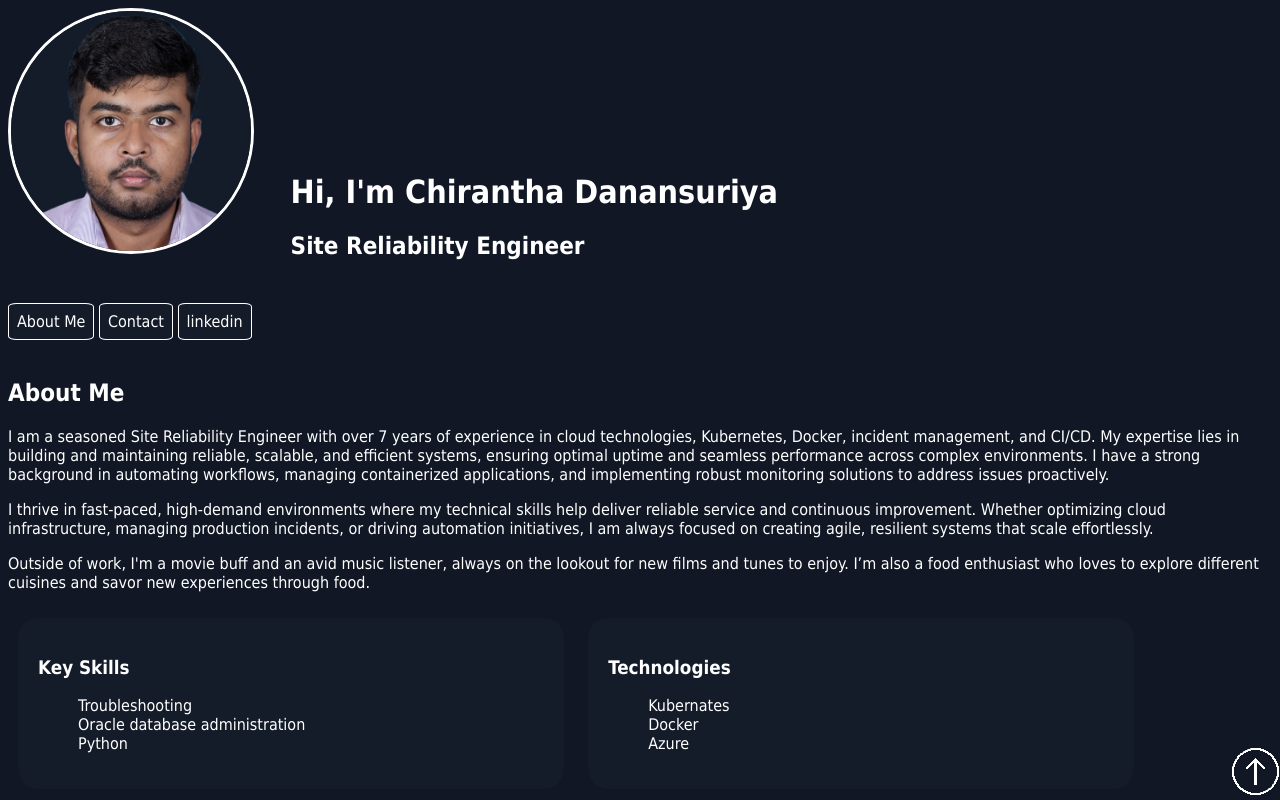
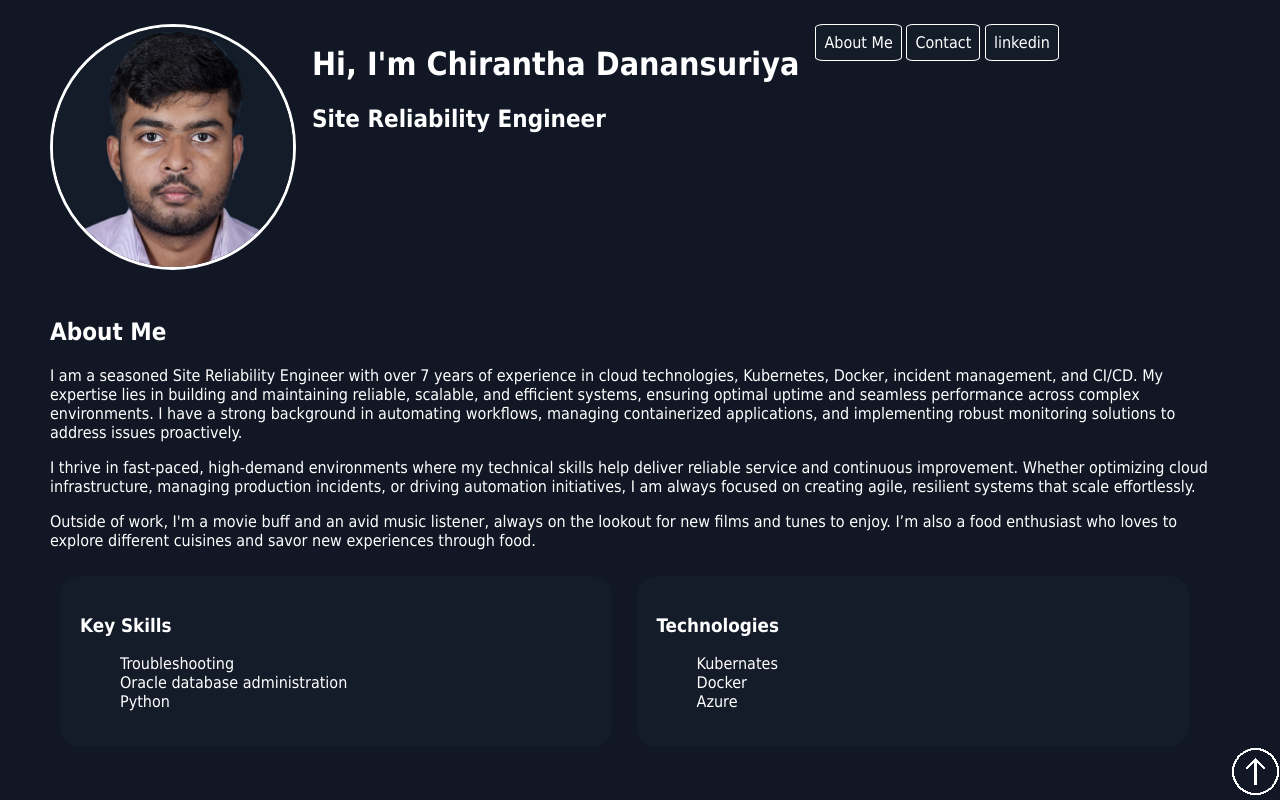
Before and after one commit to chirantha-pramod-danansuriya/chirantha-pramod-danansuriya.github.io, a plain HTML site: page index.html in a window 1280 px wide. Shown: the top 800 px of the page. Drawn offline with Linux system fonts and the light colour scheme.

Commit message:
apply flex to header section

```diff
--- a/styles.css
+++ b/styles.css
@@ -2,16 +2,15 @@ body {
   background-color: #111724;
   font-family: Tahoma, sans-serif;
   color: white;
+  margin-left: 50px;
+  margin-right: 50px;
+  padding-top: 1rem;
 }
-
-/* header {
-  text-align: center;
-} */
 
 .card {
   background-color: #141b29;
   border-radius: 20px;
-  width: 40%;
+  width: 40vw;
   padding: 20px;
   margin: 10px;
   display: inline-block;
@@ -19,20 +18,18 @@ body {
 
 .profile-image {
   border-radius: 50%;
-  display: inline-block;
   border: white;
   border-style: solid;
-  margin-right: 2em;
 }
 
 a {
   color: white;
   background-color: #141b29;
   border-radius: 10%;
-  border-color: white;
-  border: 0.5px solid;
+  border: 0.5px solid white;
   padding: 0.5em;
   text-decoration: none;
+  display: inline-block;
 }
 
 ul {
@@ -56,7 +53,10 @@ ul {
 
 header {
   margin-bottom: 3em;
-  text-align: start;
+  display: flex;
+  flex-flow: row wrap;
+  column-gap: 1rem;
+  justify-content: flex-start;
 }
 
 section {
```
